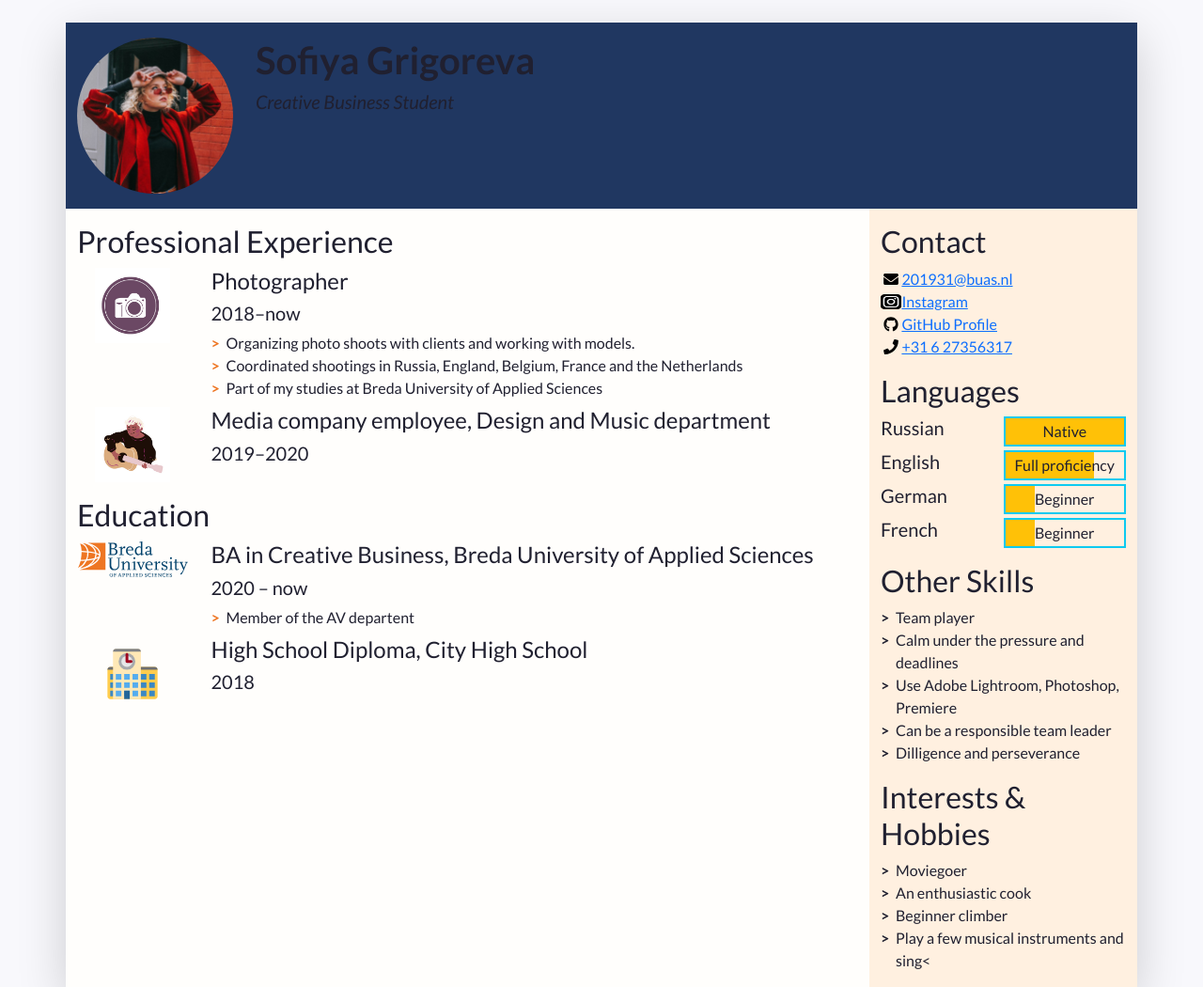
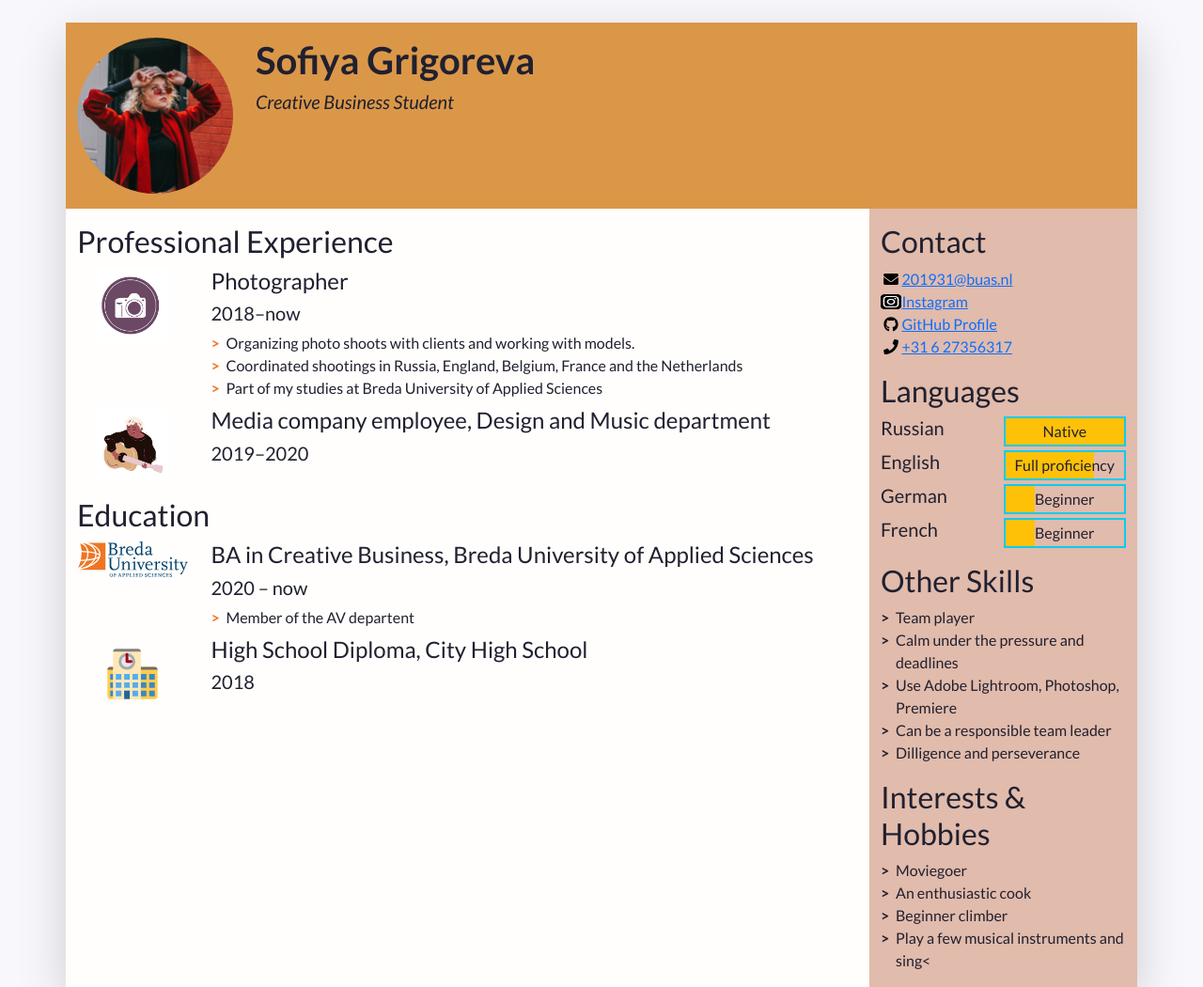
Before and after one commit to Sofiya201931/Sophie-Grigoreva-Try-2, a plain HTML site: page index.html in a window 1280 px wide. Shown: the top 1050 px of the page at 94% size. Drawn offline with nearby package versions, Linux system fonts and the light colour scheme.

Commit message:
changed background colours

```diff
--- a/css/styles.css
+++ b/css/styles.css
@@ -49,3 +49,16 @@ body {
 	height: 1em;
 	flex-basis: 1.4em;
 }
+
+
+.qiqi {
+
+background-color: #DB9748;
+
+ }
+
+.another {
+
+background-color: #E1BBAB;
+
+}
--- a/index.html
+++ b/index.html
@@ -38,7 +38,7 @@
         <header> is a semantic element: it works exactly like <div>, but it gives information about the role of the code below.
         The "row" class is used for the Bootstrap grid.
       -->
-      <header class="row resume-header justify-content-center">
+      <header class="row resume-header qiqi justify-content-center">
         <!--
           A container to wrap around the portrait and align it. We use Bootstrap grid columns.
           This constrains the portrait to columns of decreasing sizes
@@ -161,7 +161,7 @@
           We now move on to the column with contact details, languages and other skills
           <aside> is also a semantic element.
         -->
-        <aside class="col-md-5 col-lg-4 col-xl-3 resume-aside">
+        <aside class="col-md-5 col-lg-4 col-xl-3 another resume-aside">
 
           <!-- The first block will be contact details -->
           <section class="my-3 aside-section">
```
